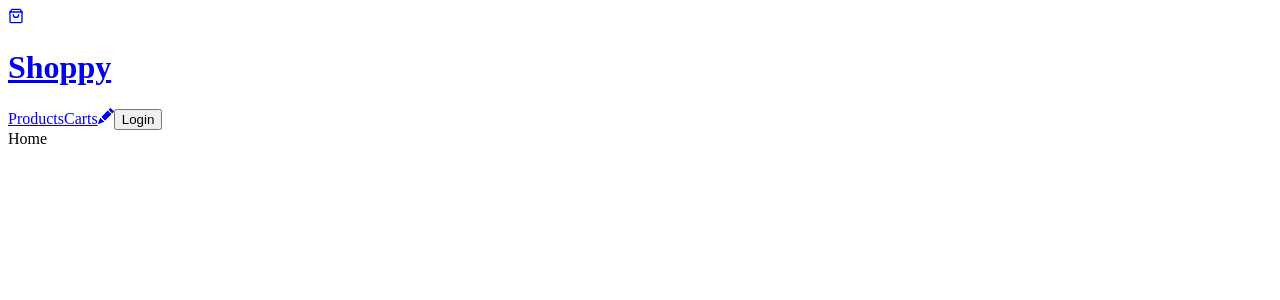
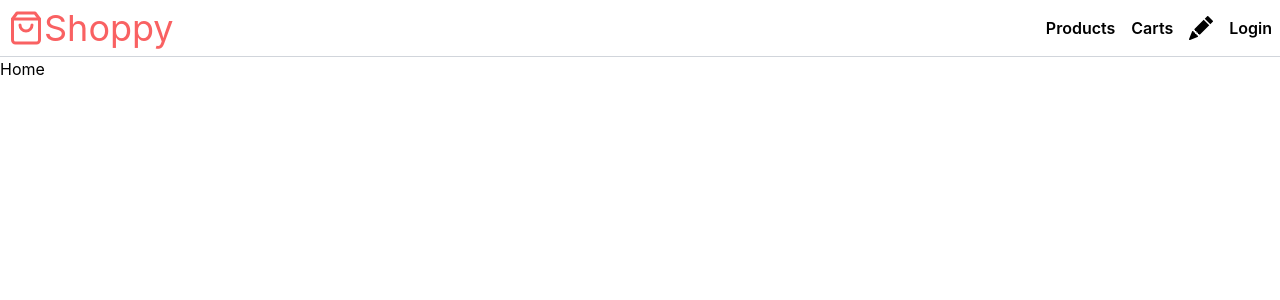
Before and after one commit to JoyJaewon/chloezet, a React (Create React App) app: page / in a window 1280 px wide. Shown: the top 300 px of the page. Built offline with nearby package versions, Linux system fonts and the light colour scheme.

Commit message:
feat: add tailwindcss

```diff
--- a/package.json
+++ b/package.json
@@ -36,5 +36,10 @@
       "last 1 firefox version",
       "last 1 safari version"
     ]
+  },
+  "devDependencies": {
+    "autoprefixer": "^10.4.16",
+    "postcss": "^8.4.31",
+    "tailwindcss": "^3.3.5"
   }
 }
--- a/src/components/Navbar.jsx
+++ b/src/components/Navbar.jsx
@@ -5,15 +5,15 @@ import { BsFillPencilFill } from "react-icons/bs";
 
 export default function Navbar() {
   return (
-    <header>
-      <Link to="/">
+    <header className="flex justify-between border-b border-gray-300 p-2">
+      <Link to="/" className="flex items-center text-4xl text-brand">
         <FiShoppingBag />
         <h1>Shoppy</h1>
       </Link>
-      <nav>
+      <nav className="flex items-center gap-4 font-semibold">
         <Link to="/products">Products</Link>
         <Link to="/carts">Carts</Link>
-        <Link to="/products/new">
+        <Link to="/products/new" className="text-2xl">
           <BsFillPencilFill />
         </Link>
         <button>Login</button>
--- /dev/null
+++ b/src/index.css
@@ -0,0 +1,22 @@
+@tailwind base;
+@tailwind components;
+@tailwind utilities;
+
+body {
+  margin: 0;
+  font-family: -apple-system, BlinkMacSystemFont, "Segoe UI", "Roboto", "Oxygen",
+    "Ubuntu", "Cantarell", "Fira Sans", "Droid Sans", "Helvetica Neue",
+    sans-serif;
+  -webkit-font-smoothing: antialiased;
+  -moz-osx-font-smoothing: grayscale;
+  @apply flex flex-col items-center;
+}
+
+#root {
+  @apply w-full max-w-screen-2xl;
+}
+
+code {
+  font-family: source-code-pro, Menlo, Monaco, Consolas, "Courier New",
+    monospace;
+}
--- a/src/index.js
+++ b/src/index.js
@@ -1,6 +1,7 @@
 import React from "react";
 import ReactDOM from "react-dom/client";
 import { createBrowserRouter, RouterProvider } from "react-router-dom";
+import "./index.css";
 import App from "./App";
 import Home from "./pages/Home";
 import AllProducts from "./pages/AllProducts";
--- /dev/null
+++ b/tailwind.config.js
@@ -0,0 +1,12 @@
+/** @type {import('tailwindcss').Config} */
+module.exports = {
+  content: ["./src/**/*.{js,jsx}"],
+  theme: {
+    extend: {
+      colors: {
+        brand: "#F96162",
+      },
+    },
+  },
+  plugins: [],
+};
```
Also changed, not shown: 1 other file (tests, documents, lock files or other folders).
